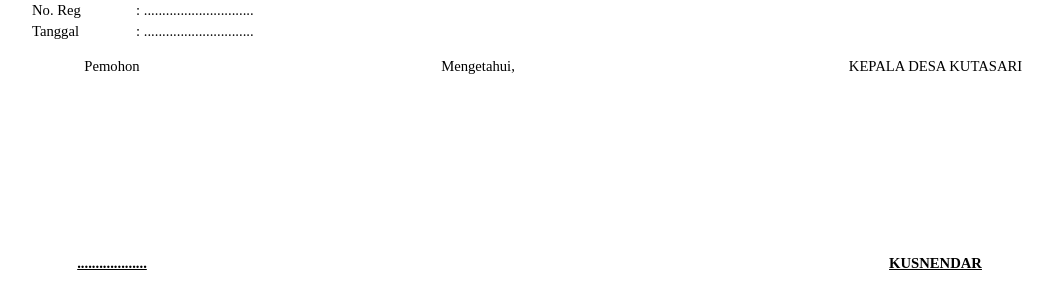
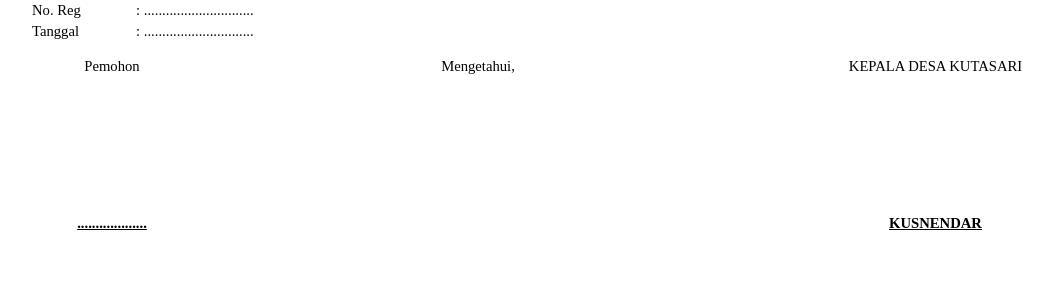
Before and after one commit to UsmanAzizz/persuratan_desa, a CodeIgniter 4 app: the page made by backend-api/app/Views/surat/skck.php in a window 1280 px wide; the page is wider, and only the part inside the window is pictured. Shown: the part 746-1038 px from the top of that part, without its empty margins (101-1153 px from the left). After the commit the page ends 976 px from the top of that part, so only its background shows below. Run offline with PHP 8.4 and a stand-in for CodeIgniter, Linux system fonts and the light colour scheme; the template is opened without the code that fills it, so the values that code supplies are empty; some libraries are stand-ins or nearby versions.

Commit message:
style: reduce signature gap to 140px to fix excessive white space

```diff
--- a/backend-api/app/Views/surat/ik.php
+++ b/backend-api/app/Views/surat/ik.php
@@ -165,7 +165,7 @@
             <img src="<?= $ttdBase64 ?>" alt="Tanda Tangan Kades" class="ttd-image" />
         <?php endif; ?>
 
-        <div style="height: 180px;"></div>
+        <div style="height: 140px;"></div>
 
         <p class="ttd-name">KUSNENDAR</p>
     </div>
--- a/backend-api/app/Views/surat/n1.php
+++ b/backend-api/app/Views/surat/n1.php
@@ -161,7 +161,7 @@
             <img src="<?= $ttdBase64 ?>" alt="Tanda Tangan Kades" class="ttd-image" />
         <?php endif; ?>
 
-        <div style="height: 180px;"></div>
+        <div style="height: 140px;"></div>
 
         <p class="ttd-name">KUSNENDAR</p>
     </div>
--- a/backend-api/app/Views/surat/skck.php
+++ b/backend-api/app/Views/surat/skck.php
@@ -83,7 +83,7 @@
 
         <div class="signature-box">
             <p style="margin:5px 0 0 0;">Pemohon</p>
-            <p class="kades-name" style="text-decoration: underline; display:inline-block; margin-top: 180px; font-weight: bold;"><?= isset($warga['nama_lengkap']) ? strtoupper($warga['nama_lengkap']) : '...................' ?></p>
+            <p class="kades-name" style="text-decoration: underline; display:inline-block; margin-top: 140px; font-weight: bold;"><?= isset($warga['nama_lengkap']) ? strtoupper($warga['nama_lengkap']) : '...................' ?></p>
         </div>
 
         <div class="signature-box">
@@ -95,7 +95,7 @@
 
         <div class="signature-box-right">
             <p style="margin:5px 0 0 0;">KEPALA DESA KUTASARI</p>
-            <p class="kades-name" style="text-decoration: underline; margin-top: 180px; display:inline-block; font-weight: bold;">KUSNENDAR</p><br/>
+            <p class="kades-name" style="text-decoration: underline; margin-top: 140px; display:inline-block; font-weight: bold;">KUSNENDAR</p><br/>
         </div>
 
         <div class="clear"></div>
--- a/backend-api/app/Views/surat/skd.php
+++ b/backend-api/app/Views/surat/skd.php
@@ -74,7 +74,7 @@
         <div class="signature">
             <p style="margin:0; text-align: center;">Kutasari, <?= tgl_indo(date('Y-m-d', strtotime($created_at))) ?></p>
             <p style="margin:5px 0 0 0; text-align: center;">KEPALA DESA KUTASARI</p>
-            <div style="height: 180px;"></div>
+            <div style="height: 140px;"></div>
             <p class="kades-name" style="text-align: center; margin: 0; font-weight: bold; text-decoration: underline;">KUSNENDAR</p>
         </div>
         <div class="clear"></div>
--- a/backend-api/app/Views/surat/sktm.php
+++ b/backend-api/app/Views/surat/sktm.php
@@ -73,7 +73,7 @@
         <div class="signature">
             <p style="margin:0;">Kutasari, <?= tgl_indo(date('Y-m-d', strtotime($created_at))) ?></p>
             <p style="margin:5px 0 0 0;">KEPALA DESA KUTASARI</p>
-            <div style="height: 180px;"></div>
+            <div style="height: 140px;"></div>
             <p class="kades-name" style="margin:0; font-weight: bold; text-decoration: underline;">KUSNENDAR</p>
         </div>
         <div class="clear"></div>
--- a/backend-api/app/Views/surat/sku.php
+++ b/backend-api/app/Views/surat/sku.php
@@ -149,7 +149,7 @@
             <img src="<?= $ttdBase64 ?>" alt="Tanda Tangan Kades" class="ttd-image" />
         <?php endif; ?>
 
-        <div style="height: 180px;"></div>
+        <div style="height: 140px;"></div>
 
         <p class="ttd-name">KUSNENDAR</p>
     </div>
--- a/backend-api/app/Views/surat/skw.php
+++ b/backend-api/app/Views/surat/skw.php
@@ -161,7 +161,7 @@
             <img src="<?= $ttdBase64 ?>" alt="Tanda Tangan Kades" class="ttd-image" />
         <?php endif; ?>
 
-        <div style="height: 180px;"></div>
+        <div style="height: 140px;"></div>
 
         <p class="ttd-name">KUSNENDAR</p>
     </div>
```
